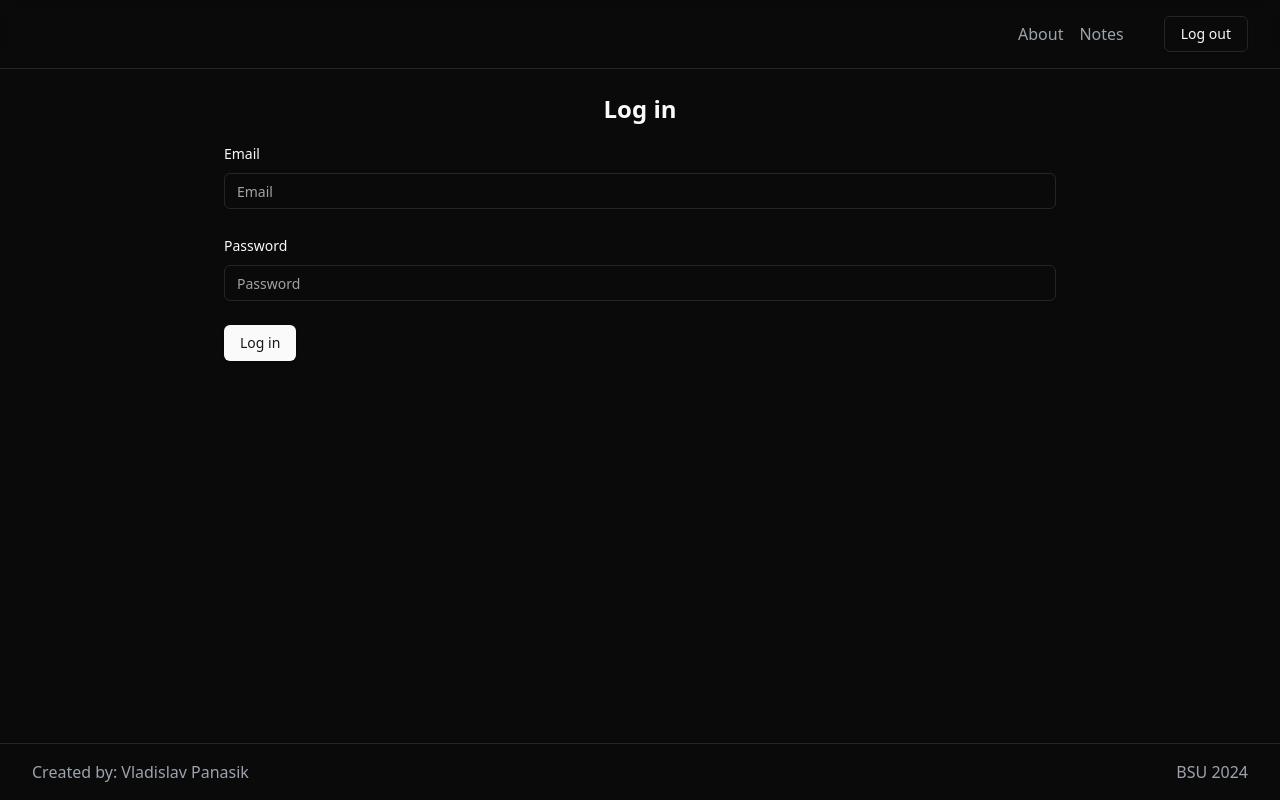
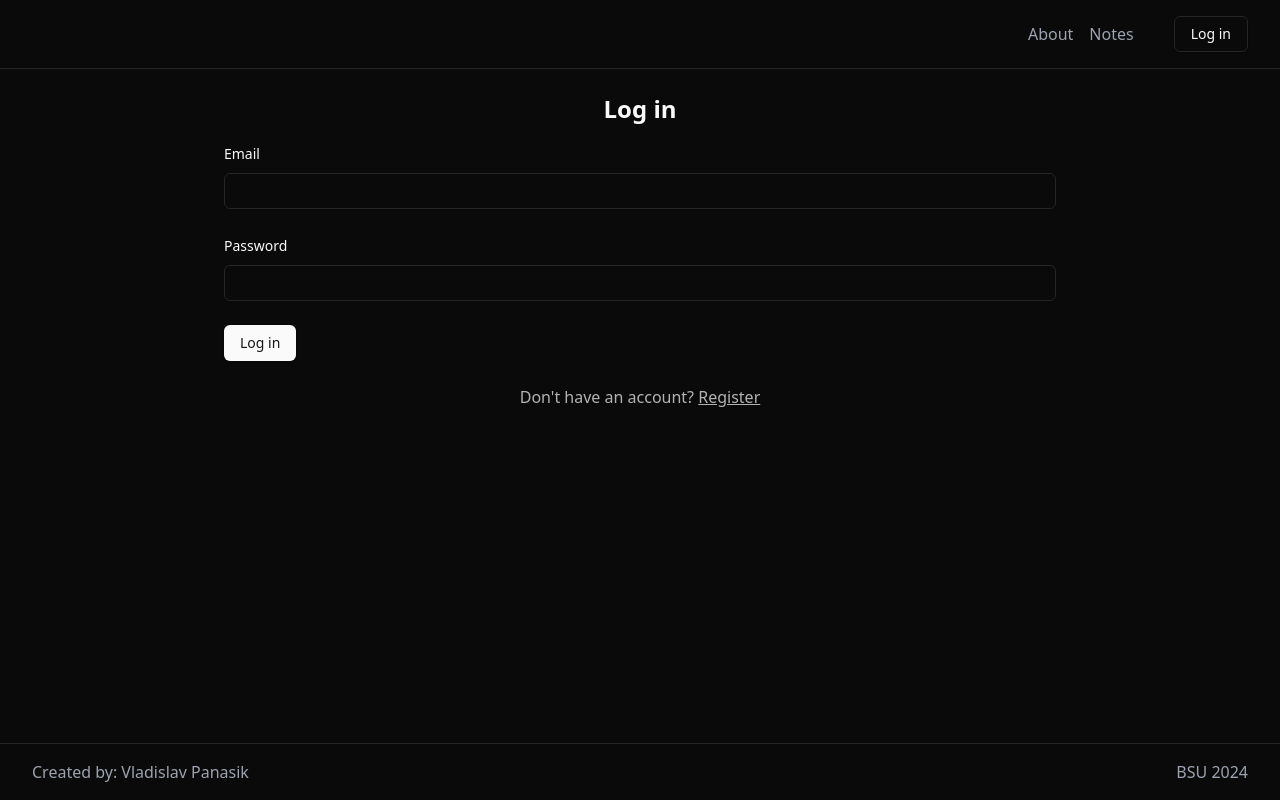
Before and after one commit to wAkExGOD/notion, a React (Vite) app: page /log-in in a window 1280 px wide. Built offline with nearby package versions, Linux system fonts and the light colour scheme.

Commit message:
feat: add log in / sign up links to auth pages

```diff
--- a/src/pages/LogIn/LogIn.tsx
+++ b/src/pages/LogIn/LogIn.tsx
@@ -19,6 +19,8 @@ import { UserEntityToAuth } from "@/types"
 import { useRef } from "react"
 import { useAuth } from "@/hooks/useAuth"
 import { LogInFormSchema } from "@/constants/schemas"
+import { Link } from "react-router-dom"
+import { routes } from "@/lib/routes"
 
 export const LogIn = () => {
   const userRef = useRef<UserEntityToAuth>()
@@ -83,7 +85,7 @@ export const LogIn = () => {
               <FormItem>
                 <FormLabel>Email</FormLabel>
                 <FormControl>
-                  <Input placeholder="Email" {...field} />
+                  <Input {...field} />
                 </FormControl>
                 <FormMessage />
               </FormItem>
@@ -96,7 +98,7 @@ export const LogIn = () => {
               <FormItem>
                 <FormLabel>Password</FormLabel>
                 <FormControl>
-                  <Input placeholder="Password" type="password" {...field} />
+                  <Input type="password" {...field} />
                 </FormControl>
                 <FormMessage />
               </FormItem>
@@ -105,6 +107,12 @@ export const LogIn = () => {
           <Button type="submit" disabled={isLoading}>
             Log in
           </Button>
+          <div className="text-center opacity-70">
+            Don't have an account?{" "}
+            <Link to={routes.registration} className="underline">
+              Register
+            </Link>
+          </div>
         </form>
       </div>
     </Form>
--- a/src/pages/ManageNote/NoteForm.tsx
+++ b/src/pages/ManageNote/NoteForm.tsx
@@ -54,9 +54,7 @@ export const NoteForm: React.FC<NoteFormProps> = (props) => {
       <PagesNavigation />
       <Form {...form}>
         <div className="flex flex-col items-center gap-4">
-          <Heading>
-            {props.initialValues ? "Update" : "Create"} note
-          </Heading>
+          <Heading>{props.initialValues ? "Update" : "Create"} note</Heading>
           <form
             onSubmit={form.handleSubmit(onSubmit)}
             className="w-full space-y-6"
@@ -67,7 +65,7 @@ export const NoteForm: React.FC<NoteFormProps> = (props) => {
               render={({ field }) => (
                 <FormItem>
                   <FormLabel>Name</FormLabel>
-                  <FormControl>
+                  <FormControl autoFocus>
                     <Input {...field} />
                   </FormControl>
                   <FormMessage />
--- a/src/pages/Registration/Registration.tsx
+++ b/src/pages/Registration/Registration.tsx
@@ -3,7 +3,7 @@ import { useForm } from "react-hook-form"
 import { z } from "zod"
 
 import { toast } from "@/hooks/useToast"
-import { Button, Heading } from "@/components/ui"
+import { Button, FormLabel, Heading } from "@/components/ui"
 import {
   Form,
   FormControl,
@@ -14,7 +14,7 @@ import {
 import { Input } from "@/components/ui"
 import { useMutation } from "@tanstack/react-query"
 import { register } from "@/api/mutations"
-import { useNavigate } from "react-router-dom"
+import { Link, useNavigate } from "react-router-dom"
 import { routes } from "@/lib/routes"
 import { useAuth } from "@/hooks/useAuth"
 import { RegistrationFormSchema } from "@/constants/schemas"
@@ -93,8 +93,9 @@ export const Registration = () => {
             name="email"
             render={({ field }) => (
               <FormItem>
+                <FormLabel>Email</FormLabel>
                 <FormControl>
-                  <Input placeholder="Email" {...field} />
+                  <Input {...field} />
                 </FormControl>
                 <FormMessage />
               </FormItem>
@@ -105,8 +106,9 @@ export const Registration = () => {
             name="password"
             render={({ field }) => (
               <FormItem>
+                <FormLabel>Password</FormLabel>
                 <FormControl>
-                  <Input placeholder="Password" type="password" {...field} />
+                  <Input type="password" {...field} />
                 </FormControl>
                 <FormMessage />
               </FormItem>
@@ -117,12 +119,9 @@ export const Registration = () => {
             name="repeatPassword"
             render={({ field }) => (
               <FormItem>
+                <FormLabel>Repeated password</FormLabel>
                 <FormControl>
-                  <Input
-                    placeholder="Repeat password"
-                    type="password"
-                    {...field}
-                  />
+                  <Input type="password" {...field} />
                 </FormControl>
                 <FormMessage />
               </FormItem>
@@ -131,6 +130,12 @@ export const Registration = () => {
           <Button type="submit" disabled={isPending}>
             Register
           </Button>
+          <div className="text-center opacity-70">
+            Already have an account?{" "}
+            <Link to={routes.logIn} className="underline">
+              Log in
+            </Link>
+          </div>
         </form>
       </div>
     </Form>
--- a/src/pages/Root/Header.tsx
+++ b/src/pages/Root/Header.tsx
@@ -1,4 +1,4 @@
-import { NavLink } from "react-router-dom"
+import { Link, NavLink } from "react-router-dom"
 import { routes } from "@/lib/routes"
 import { cn } from "@/lib/utils"
 import { useAuth } from "@/hooks/useAuth"
@@ -10,7 +10,17 @@ const headerLinks = [
 ] as const
 
 export const Header = () => {
-  const { logout } = useAuth()
+  const { user, logout } = useAuth()
+
+  const authButton = user ? (
+    <Button variant="outline" onClick={() => logout()}>
+      <a>Log out</a>
+    </Button>
+  ) : (
+    <Link to={routes.logIn}>
+      <Button variant="outline">Log in</Button>
+    </Link>
+  )
 
   return (
     <header
@@ -19,9 +29,7 @@ export const Header = () => {
         "px-8 py-4 flex flex-row-reverse items-center gap-10"
       )}
     >
-      <Button variant="outline" onClick={() => logout()}>
-        <a>Log out</a>
-      </Button>
+      {authButton}
       <ul className="flex gap-4">
         {headerLinks.map(({ link, label }) => (
           <li key={link}>
```
